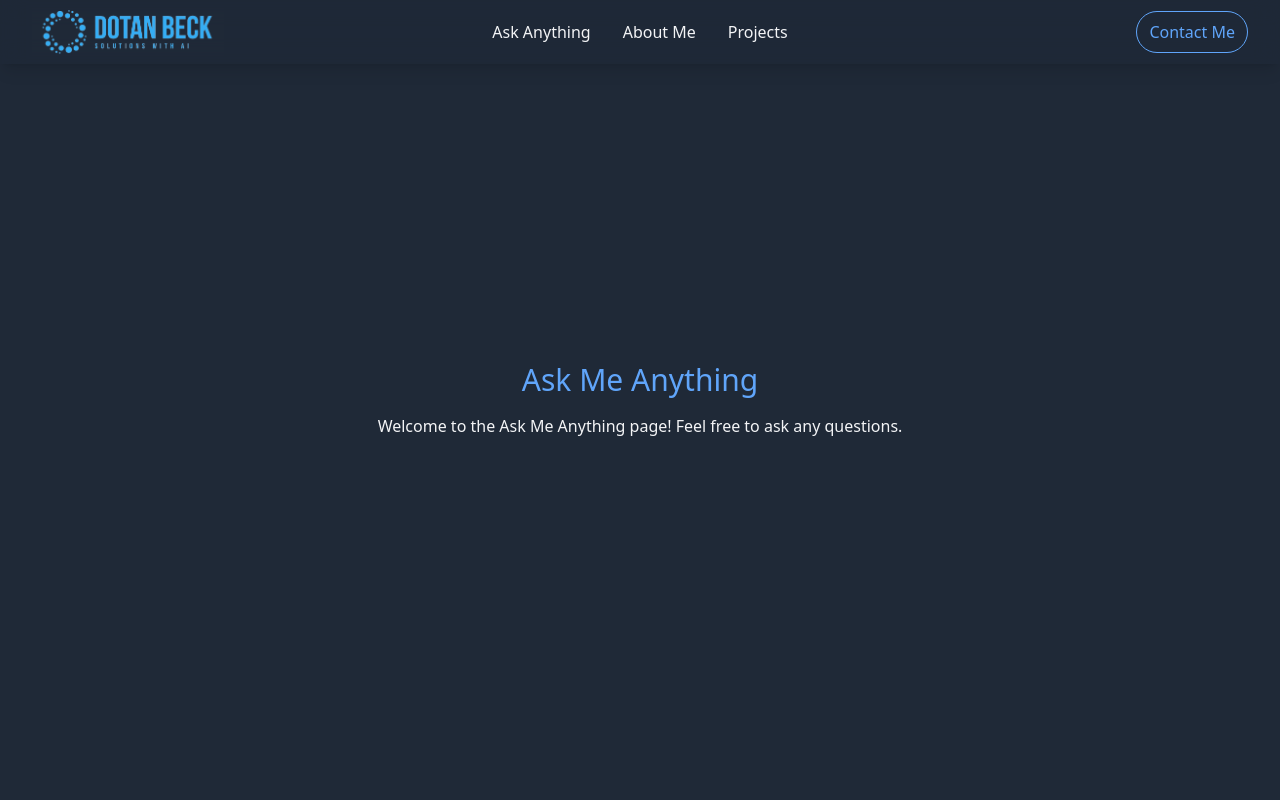
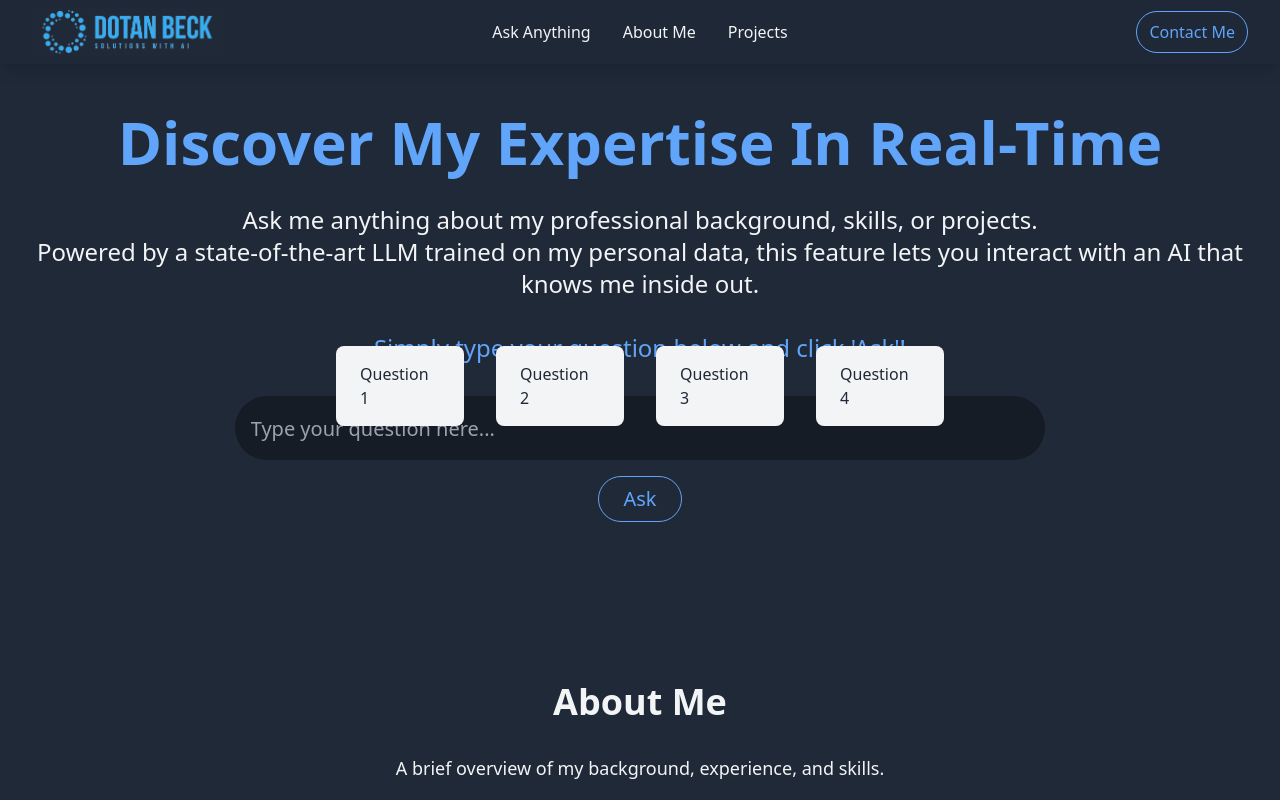
Before and after one commit to Beckdotan/CVAPP, a React (Vite) app: page / in a window 1280 px wide. Shown: the top 800 px of the page. Built offline with nearby package versions, Linux system fonts and the light colour scheme.

Commit message:
fixed the ask anything without the cards

```diff
--- a/src/App.jsx
+++ b/src/App.jsx
@@ -1,23 +1,18 @@
-import { useState } from 'react'
-import reactLogo from './assets/react.svg'
-import viteLogo from '/vite.svg'
 import React from 'react';
 import Header from './components/Header';
-
+import AskAnything from './components/AskAnything';
+import AboutMe from './components/AboutMe';
+import Projects from './components/Projects';
 
 function App() {
   return (
     <div className="min-h-screen flex flex-col bg-darkBackground text-lightGray">
       <Header />
-      <main className="flex-1 flex justify-center items-center">
-        <div className="text-center space-y-4">
-          <h1 className="text-3xl text-skyBlue">Ask Me Anything</h1>
-          <p className="mt-4 text-lightGray">
-            Welcome to the Ask Me Anything page! Feel free to ask any questions.
-          </p>
-        </div>
-      </main>
+      <AskAnything />
+      <AboutMe />
+      <Projects />
     </div>
   );
 }
+
 export default App;
--- /dev/null
+++ b/src/components/AboutMe.jsx
@@ -0,0 +1,16 @@
+import React from 'react';
+
+function AboutMe() {
+  return (
+    <section id="about-me" className="py-20 bg-darkBackground text-lightGray">
+      <div className="container mx-auto px-8">
+        <h2 className="text-4xl font-bold text-center mb-8">About Me</h2>
+        <div className="text-center">
+          <p className="text-lg">A brief overview of my background, experience, and skills.</p>
+        </div>
+      </div>
+    </section>
+  );
+}
+
+export default AboutMe;
--- /dev/null
+++ b/src/components/AskAnything.jsx
@@ -0,0 +1,63 @@
+import React, { useState } from 'react';
+
+function AskAnything() {
+  const [question, setQuestion] = useState('');
+
+  const handleInputChange = (e) => {
+    setQuestion(e.target.value);
+  };
+
+  const handleAskClick = () => {
+    console.log('User question:', question);
+  };
+
+  return (
+    <section id="ask-anything" className="py-20 bg-darkBackground text-lightGray relative">
+      <div className="container mx-auto px-8">
+        <h2 className="text-6xl font-bold text-center text-skyBlue mb-4 py-4 pt-8">
+          Discover My Expertise In Real-Time
+        </h2>
+        <p className="text-2xl text-center mb-8">
+          Ask me anything about my professional background, skills, or projects.<br />
+          Powered by a state-of-the-art LLM trained on my personal data, this feature lets you interact with an AI that knows me inside out.<br />
+        </p>
+
+        <p className="text-2xl text-center mb-8 text-skyBlue">
+          Simply type your question below and click 'Ask'!
+        </p>
+        <div className="text-center">
+          <input
+            type="text"
+            value={question}
+            onChange={handleInputChange}
+            placeholder="Type your question here..."
+            className="text-xl h-16 w-full md:w-2/3 px-4 py-2 rounded-full bg-darkerColor text-lightGray mb-4 focus:outline-none focus:ring-2 focus:ring-skyBlue transition duration-300"
+          />
+          <br />
+          <button
+            onClick={handleAskClick}
+            className="text-xl text-skyBlue px-6 py-2 rounded-full hover:bg-skyBlue hover:text-darkBackground border border-skyBlue transition duration-300"
+          >
+            Ask
+          </button>
+        </div>
+
+        {/* Cards Container */}
+        <div className="absolute bottom-0 left-1/2 transform -translate-x-1/2 w-full h-64 overflow-hidden">
+          <div className="relative w-full h-full">
+            <div className="absolute top-0 left-1/2 transform -translate-x-1/2 animate-rotate-circle">
+              <div className="flex items-center justify-center">
+                <div className="bg-lightGray text-darkBackground px-6 py-4 rounded-lg mx-4">Question 1</div>
+                <div className="bg-lightGray text-darkBackground px-6 py-4 rounded-lg mx-4">Question 2</div>
+                <div className="bg-lightGray text-darkBackground px-6 py-4 rounded-lg mx-4">Question 3</div>
+                <div className="bg-lightGray text-darkBackground px-6 py-4 rounded-lg mx-4">Question 4</div>
+              </div>
+            </div>
+          </div>
+        </div>
+      </div>
+    </section>
+  );
+}
+
+export default AskAnything;
--- a/src/components/Header.jsx
+++ b/src/components/Header.jsx
@@ -5,7 +5,7 @@ function Header() {
   const [isOpen, setIsOpen] = useState(false);
 
   return (
-    <header className=" fixed top-0 w-full bg-darkBackground bg-opacity-20 backdrop-blur-md text-lightGray z-50 shadow-lg">
+    <header className=" fixed top-0 w-full bg-darkBackground bg-opacity-70 backdrop-blur-md text-lightGray z-50 shadow-lg">
       <div className="flex justify-between items-center h-16 px-8">
         {/* Left - Logo */}
         <div className="flex-shrink-0">
@@ -23,7 +23,7 @@ function Header() {
 
         {/* Right - Contact Button */}
         <div className="hidden md:flex items-center">
-          <button className="block text-skyBlue border border-skyBlue px-3 py-2 rounded-full text-center hover:bg-skyBlue hover:text-darkBackground transition duration-300">
+        <button className="block text-skyBlue border border-skyBlue px-3 py-2 rounded-full text-center hover:bg-skyBlue hover:text-darkBackground transition duration-300">
             Contact Me
           </button>
         </div>
--- /dev/null
+++ b/src/components/Projects.jsx
@@ -0,0 +1,16 @@
+import React from 'react';
+
+function Projects() {
+  return (
+    <section id="projects" className="py-20 bg-darkBackground text-lightGray">
+      <div className="container mx-auto px-8">
+        <h2 className="text-4xl font-bold text-center mb-8">Projects</h2>
+        <div className="text-center">
+          <p className="text-lg">Showcase of my work in data science, web development, and AI.</p>
+        </div>
+      </div>
+    </section>
+  );
+}
+
+export default Projects;
--- a/tailwind.config.js
+++ b/tailwind.config.js
@@ -7,6 +7,7 @@ export default {
   theme: {
     extend: {
       colors: {
+        darkerColor: "#151c26",
         darkBackground: "#1F2937", // Dark Slate Gray
         skyBlue: "#60A5FA",        // Sky Blue
         lightSky: "#93C5FD",       // Light Sky Blue
@@ -14,6 +15,8 @@ export default {
         lightGray: "#F3F4F6",      // Very Light Gray
         coolGray: "#4B5563",       // Cool Gray
         brightBlue: "#3B82F6",     // Bright Blue
+        orange: "#fbbf24",
+
       },
     },
   },
```
Also changed, not shown: src/components/Card.jsx (added), src/components/CardRow.jsx (added), src/index.css (line endings or trailing spaces).
